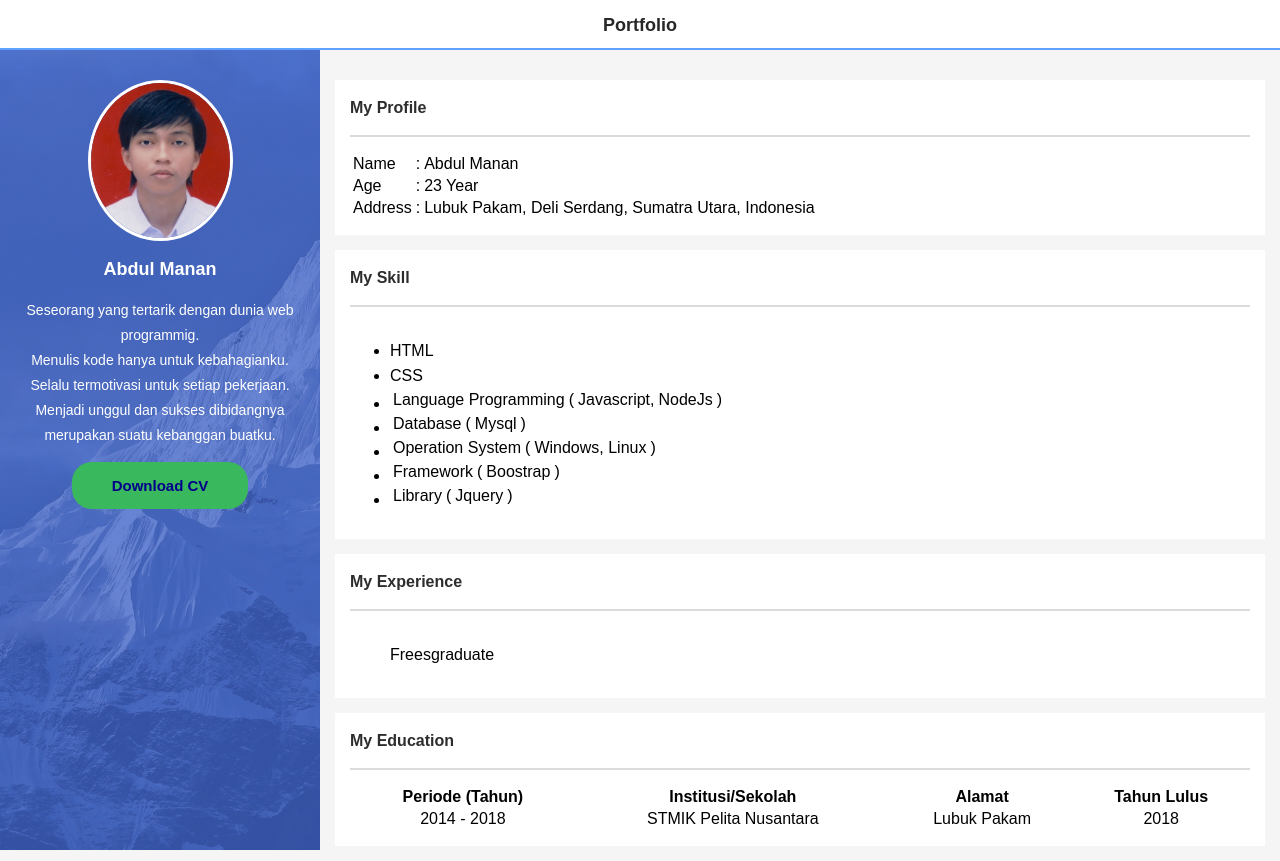
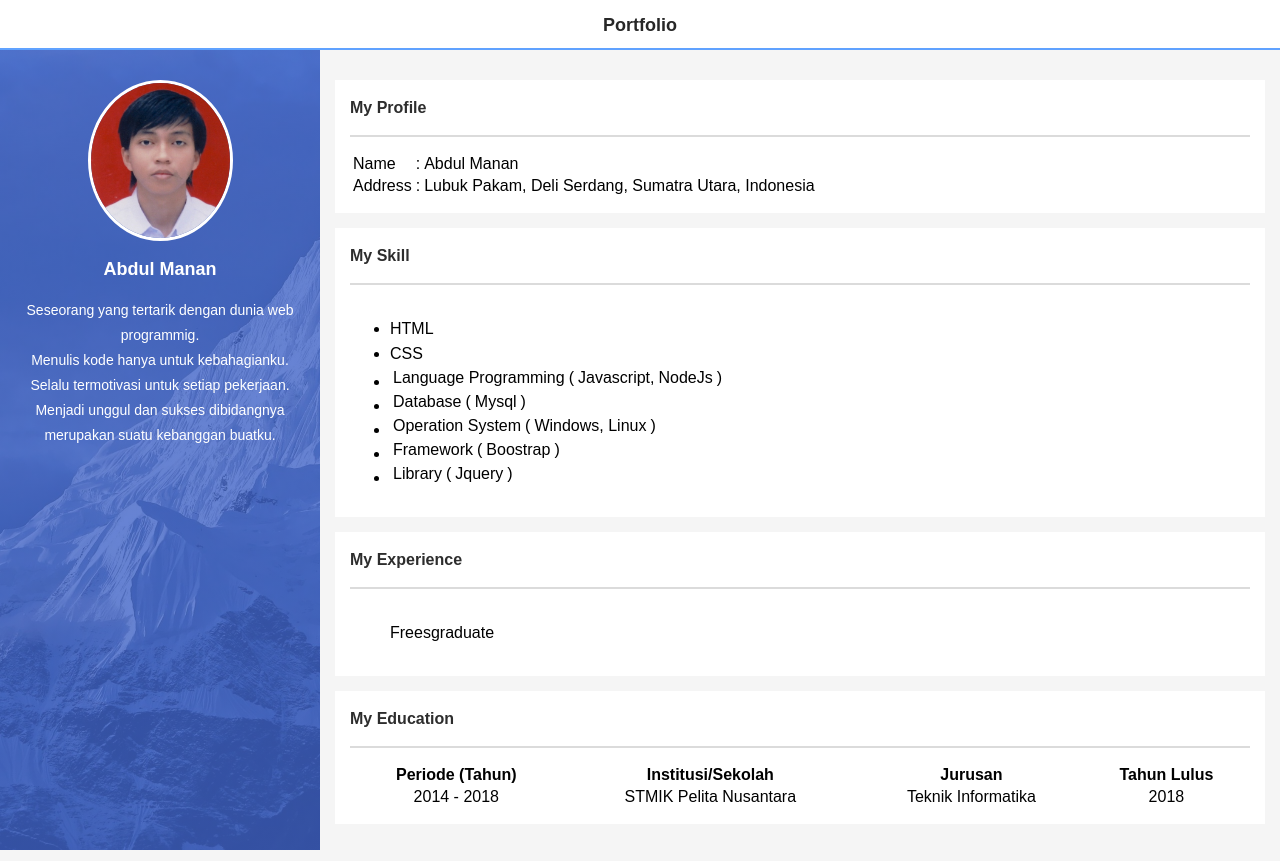
Before and after one commit to siabdulmanan/siabdulmanan.github.io, a plain HTML site: page index.html in a window 1280 px wide. Drawn offline with Linux system fonts and the light colour scheme.

Commit message:
Update index.html

```diff
--- a/index.html
+++ b/index.html
@@ -21,8 +21,7 @@
       <img src="assets/image/profile.jpg" class="profile-photo">
       <p class="profile-name">Abdul Manan</p>
       <p class="profile-detail">Seseorang yang tertarik dengan dunia web programmig. <br>Menulis kode hanya untuk kebahagianku. <br>Selalu termotivasi untuk setiap pekerjaan. Menjadi unggul dan sukses dibidangnya merupakan suatu kebanggan buatku. </p>
-      <button class="button profile-follow"> <a href="curiculum_vitae.pdf" class="cv">Download CV</a></button>
-    </div>
+      </div>
   </div>
 
   <!-- Detail Section -->
@@ -38,11 +37,6 @@
                   <td>Name</td>
                   <td>:</td>
                   <td>Abdul Manan</td>
-                </tr>
-                <tr>
-                  <td>Age</td>
-                  <td>:</td>
-                  <td>23 Year</td>
                 </tr>
                 <tr>
                   <td>Address</td>
@@ -135,13 +129,13 @@
               <tr>
                 <th>Periode (Tahun)</th>
                 <th>Institusi/Sekolah</th>
-                <th>Alamat</th>
+                <th>Jurusan</th>
                 <th>Tahun Lulus</th>
               </tr>
               <tr align="center">
                 <td>2014 - 2018</td>
                 <td>STMIK Pelita Nusantara</td>
-                <td>Lubuk Pakam</td>
+                <td>Teknik Informatika</td>
                 <td>2018</td>
               </tr>
             </table>
```
